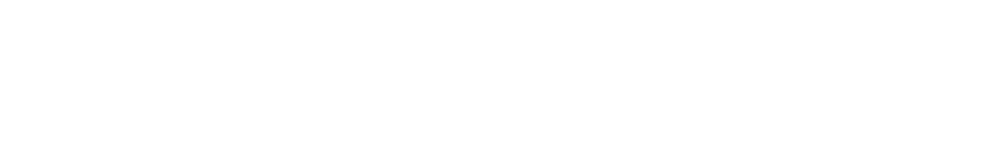
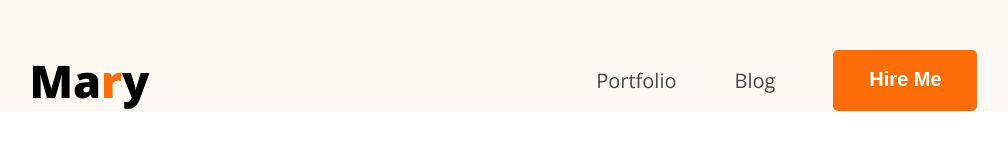
Before and after one commit to miraz-ai/my-portfolio, a plain HTML site: page index.html in a window 1280 px wide. Shown: the whole page, without its empty margins (137-1145 px from the left). Drawn offline with nearby package versions, Linux system fonts and the light colour scheme.

Commit message:
navbar is completed

```diff
--- a/index.html
+++ b/index.html
@@ -4,8 +4,23 @@
     <meta charset="UTF-8">
     <meta name="viewport" content="width=device-width, initial-scale=1.0">
     <title>My Portfolio</title>
+    <link rel="preconnect" href="https://fonts.googleapis.com">
+<link rel="preconnect" href="https://fonts.gstatic.com" crossorigin>
+<link href="https://fonts.googleapis.com/css2?family=Open+Sans:ital,wght@0,300..800;1,300..800&display=swap" rel="stylesheet">
+<link rel="stylesheet" href="styles/portfolio.css">
 </head>
-<body>
-
+<body class="font-open-sans">
+    <header>
+        <nav>
+            <div class="logo">
+                <h2>Ma<span class="color-orange">r</span>y</h2>
+            </div>
+            <ul class="menu">
+                <li><a href="">Portfolio</a></li>
+                <li><a href="">Blog</a></li>
+                <li><button class="button">Hire Me</button></li>
+            </ul>
+        </nav>
+    </header>
 </body>
 </html>
--- /dev/null
+++ b/styles/portfolio.css
@@ -0,0 +1,56 @@
+/* body{
+    background-color: aqua;
+} */
+
+*{
+    margin: 0;
+    padding: 0;
+    box-sizing: border-box;
+}
+.button{
+    background-color: #FD6E0A;
+    border: none;
+    padding: 18.28px 35px 19.3px 36px;
+    font-weight: bold;
+    border-radius: 5px;
+    color: #ffffff;
+    font-size: 20px;
+}
+/* shared style */
+.font-open-sans{
+  font-family: "Open Sans", sans-serif;
+  font-optical-sizing: auto;
+}
+.logo h2{
+    font-size: 45px;
+    font-weight: 900;
+
+}
+.color-orange{
+    color: #FD6E0A;
+}
+/* main style */
+header{
+    background-color: #FFF8F3;
+    padding-top: 50px;
+}
+nav{
+    width: 74%;
+    max-width: 1140px;
+    /* border: 1px solid black; */
+    margin:0px auto ;
+    display: flex;
+    justify-content: space-between;
+    align-items: center;
+}
+nav .menu{
+    display: flex;
+    list-style: none;
+    gap: 58px;
+    align-items: center;
+}
+nav .menu a{
+    font-size: 20px;
+    color: #474747;
+    text-decoration: none;
+}
```
